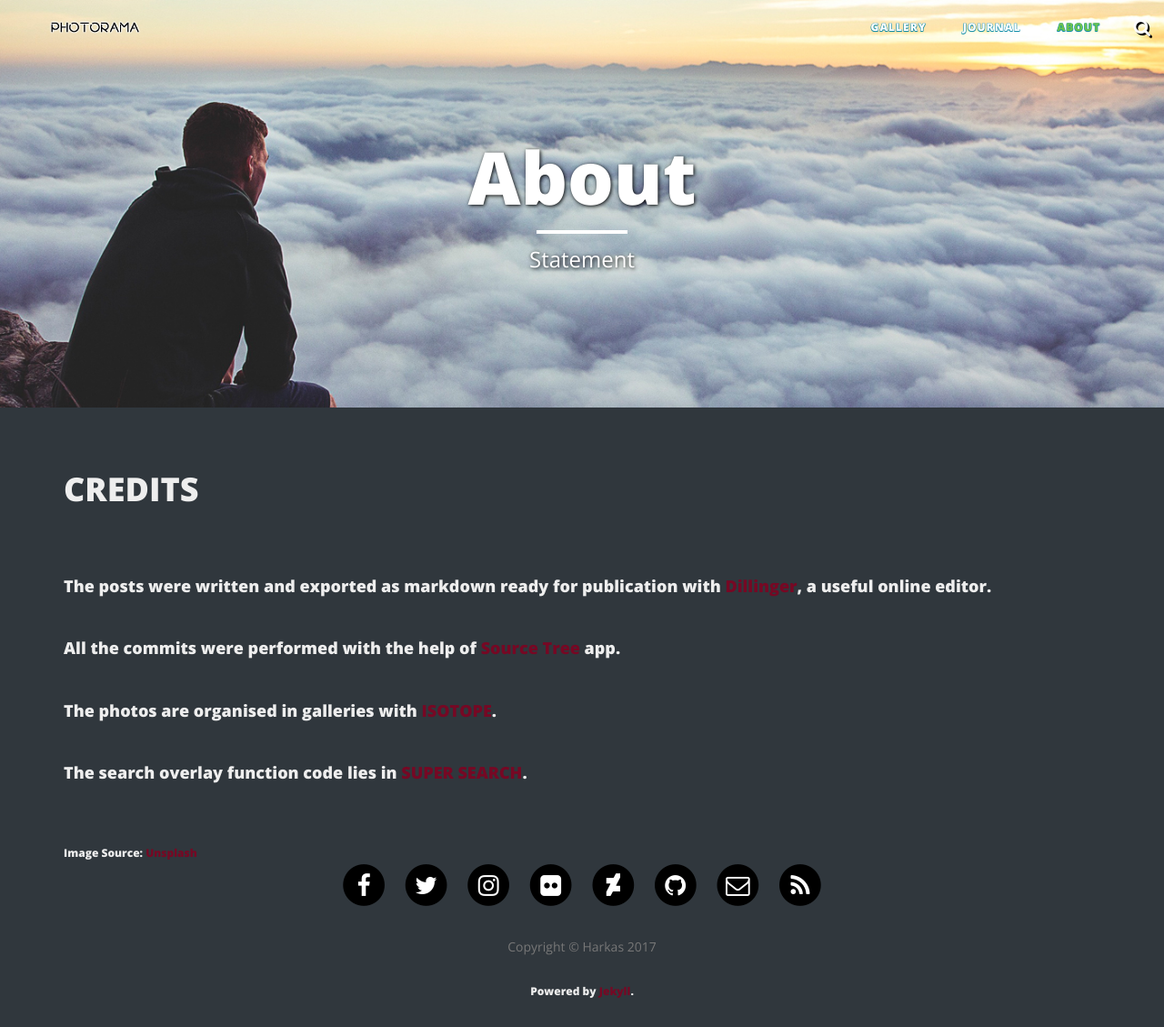
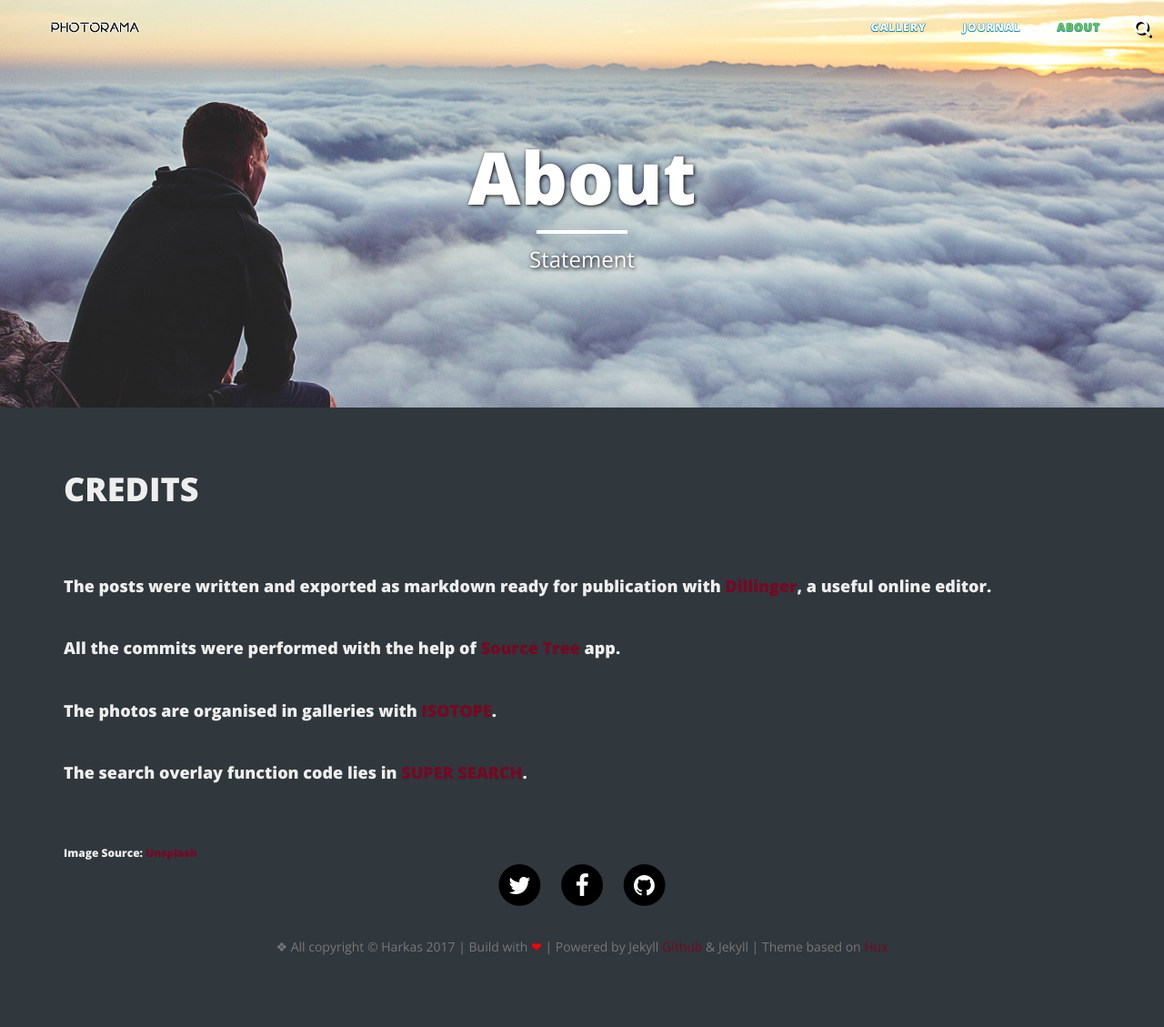
Before and after one commit to Harkas/myphoto, a Jekyll site: the page built from about/index.html, in a window 1280 px wide. Shown: the whole page at 91% size. Built offline with Jekyll 4.4.1, drawn with Linux system fonts in a browser that asks for light colours; nearby versions of some CDN libraries; after the commit the page ends 1072 px from its top, so only the background shows below that; grey boxes are pictures that could not be loaded.

Commit message:
change footer

```diff
--- a/_includes/footer.html
+++ b/_includes/footer.html
@@ -1,14 +1,46 @@
 <!-- Footer -->
 <footer>
-<div class="container">
+    <div class="container">
         <div class="row">
             <div class="col-lg-8 col-lg-offset-2 col-md-10 col-md-offset-1">
+                <ul class="list-inline text-center">
+                    {% if site.twitter_username %}
+                    <li>
+                        <a href="https://twitter.com/{{ site.twitter_username }}">
+                            <span class="fa-stack fa-lg">
+                                <i class="fa fa-circle fa-stack-2x"></i>
+                                <i class="fa fa-twitter fa-stack-1x fa-inverse"></i>
+                            </span>
+                        </a>
+                    </li>
+                    {% endif %}
 
-                <ul class="list-inline text-center">
+                    <!-- add Weibo, Zhihu by Hux, add target = "_blank" to <a> by Hux -->
+                    {% if site.zhihu_username %}
+                    <li>
+                        <a target="_blank" href="https://www.zhihu.com/people/{{ site.zhihu_username }}">
+                            <span class="fa-stack fa-lg">
+                                <i class="fa fa-circle fa-stack-2x"></i>
+                                <i class="fa  fa-stack-1x fa-inverse">知</i>
+                            </span>
+                        </a>
+                    </li>
+                    {% endif %}
+                    {% if site.weibo_username %}
+                    <li>
+                        <a target="_blank" href="http://weibo.com/{{ site.weibo_username }}">
+                            <span class="fa-stack fa-lg">
+                                <i class="fa fa-circle fa-stack-2x"></i>
+                                <i class="fa fa-weibo fa-stack-1x fa-inverse"></i>
+                            </span>
+                        </a>
+                    </li>
+                    {% endif %}
+
 
                     {% if site.facebook_username %}
                     <li>
-                        <a href="https://facebook.com/{{ site.facebook_username }}" data-toggle="tooltip" title="Facebook">
+                        <a target="_blank" href="https://www.facebook.com/{{ site.facebook_username }}">
                             <span class="fa-stack fa-lg">
                                 <i class="fa fa-circle fa-stack-2x"></i>
                                 <i class="fa fa-facebook fa-stack-1x fa-inverse"></i>
@@ -16,49 +48,9 @@
                         </a>
                     </li>
                     {% endif %}
-                    {% if site.twitter_username %}
-                    <li>
-                        <a href="https://twitter.com/{{ site.twitter_username }}" data-toggle="tooltip" title="Twiiter">
-                            <span class="fa-stack fa-lg">
-                                <i class="fa fa-circle fa-stack-2x"></i>
-                                <i class="fa fa-twitter fa-stack-1x fa-inverse"></i>
-                            </span>
-                        </a>
-                    </li>
-                    {% endif %}
-                    {% if site.instagram_username %}
-                    <li>
-                        <a href="https://instagram.com/{{ site.instagram_username }}" data-toggle="tooltip" title="Instagram">
-                            <span class="fa-stack fa-lg">
-                                <i class="fa fa-circle fa-stack-2x"></i>
-                                <i class="fa fa-instagram fa-stack-1x fa-inverse"></i>
-                            </span>
-                        </a>
-                    </li>
-                    {% endif %}
-                    {% if site.flickr_username %}
-                    <li>
-                        <a href="https://flickr.com/photos/{{ site.flickr_username }}" data-toggle="tooltip" title="Flickr">
-                            <span class="fa-stack fa-lg">
-                                <i class="fa fa-circle fa-stack-2x"></i>
-                                <i class="fa fa-flickr fa-stack-1x fa-inverse"></i>
-                            </span>
-                        </a>
-                    </li>
-                    {% endif %}
-                    {% if site.deviantart_username %}
-                    <li>
-                        <a href="http://{{ site.deviantart_username }}.deviantart.com">
-                            <span class="fa-stack fa-lg" data-toggle="tooltip" title="Deviantart">
-                                <i class="fa fa-circle fa-stack-2x"></i>
-                                <i class="fa fa-deviantart fa-stack-1x fa-inverse"></i>
-                            </span>
-                        </a>
-                    </li>
-                    {% endif %}
                     {% if site.github_username %}
                     <li>
-                        <a href="https://github.com/{{ site.github_username }}" data-toggle="tooltip" title="Github">
+                        <a target="_blank" href="https://github.com/{{ site.github_username }}">
                             <span class="fa-stack fa-lg">
                                 <i class="fa fa-circle fa-stack-2x"></i>
                                 <i class="fa fa-github fa-stack-1x fa-inverse"></i>
@@ -66,25 +58,35 @@
                         </a>
                     </li>
                     {% endif %}
-            <li>
-    <a href="mailto:{{ site.email }}" data-toggle="tooltip" target="_blank" title="Email">
-                       <span class="fa-stack fa-lg">
+                    {% if site.linkedin_username %}
+                    <li>
+                        <a target="_blank" href="https://www.linkedin.com/in/{{ site.linkedin_username }}">
+                            <span class="fa-stack fa-lg">
                                 <i class="fa fa-circle fa-stack-2x"></i>
-                                <i class="fa fa-envelope-o fa-stack-1x fa-inverse"></i>
-</span>
-          </a> </li>
-
-         <li>
-                        <a href="{{ "/feed.xml" | prepend: site.baseurl }}" data-toggle="tooltip" title="Feed">
+                                <i class="fa fa-linkedin fa-stack-1x fa-inverse"></i>
+                            </span>
+                        </a>
+                    </li>
+                    {% endif %}
+                    {% if site.RSS %}
+                    <li>
+                        <a href="{{ "/feed.xml" | prepend: site.baseurl }}">
                             <span class="fa-stack fa-lg">
                                 <i class="fa fa-circle fa-stack-2x"></i>
                                 <i class="fa fa-rss fa-stack-1x fa-inverse"></i>
                             </span>
                         </a>
                     </li>
+                    {% endif %}
                 </ul>
-                <p class="copyright text-muted">Copyright &copy; {{ site.title }} {{ site.time | date: '%Y' }}</p>
-<center><h6><p>Powered by <a href="https://github.com/jekyll/">Jekyll</a>.</p></h6></center>
+                <p class="copyright text-muted">
+                    ❖ All copyright &copy; {{ site.title }} {{ site.time | date: '%Y' }} | Build with <span class="love" style="color:red">❤</span>  |  Powered by Jekyll  <a href="http://github.com">Github</a> & Jekyll | Theme based on <a href="http://huangxuan.me">Hux</a>
+                                        <iframe
+                        style="margin-left: 2px; margin-bottom:-5px;"
+                        frameborder="0" scrolling="0" width="100px" height="20px"
+                        src="https://ghbtns.com/github-btn.html?user=huxpro&repo=huxpro.github.io&type=star&count=true" >
+                    </iframe>
+                </p>
             </div>
         </div>
     </div>
```
